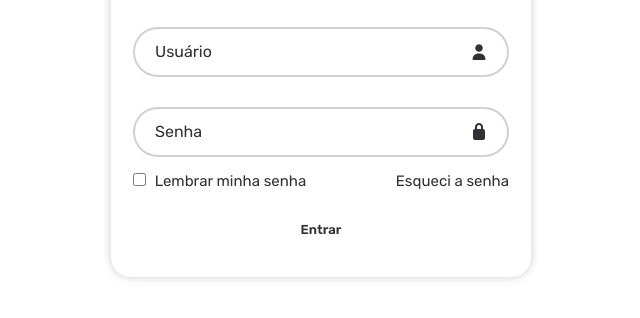
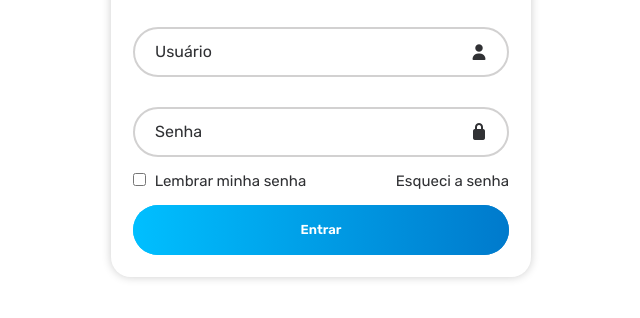
Before and after one commit to AlessandrooGomess/Projeto-03, a plain HTML site: page index.html in a window 1280 px wide. Shown: the part 372-690 px from the top of the page, without its empty margins (319-959 px from the left). Drawn offline with Linux system fonts and the light colour scheme.

Commit message:
Mudanças na logomarca e botões

```diff
--- a/styles.css
+++ b/styles.css
@@ -90,12 +90,12 @@ a {
 .botao {
     width: 100%;
     height: 50px;
-    background-color: #fff;
+    background: linear-gradient(to right, #00BFFF, #007ACC);
+    color: white;
     border: none;
     border-radius: 40px;
     cursor: pointer;
     font-size: 13px;
-    color: #333;
     font-weight: 600;
 }
 
@@ -103,8 +103,18 @@ input:hover {
     background-color: #f0f0f0;
 }
 
+button {
+  background: linear-gradient(to right, #00BFFF, #007ACC);
+  border: none;
+  border-radius: 25px;
+  color: white;
+  transition: 0.5s ease;
+}
+
+/* Escurece ao passar o mouse */
 button:hover {
-     background-color: #5ec2f2
+  background: linear-gradient(to right, #0096E0, #005EA6); /* degradê mais escuro */
+  box-shadow: 0 0 8px rgba(0, 122, 204, 0.6);
 }
 
 a:hover {
```
Also changed, not shown: imagens/logo-marca.png.
